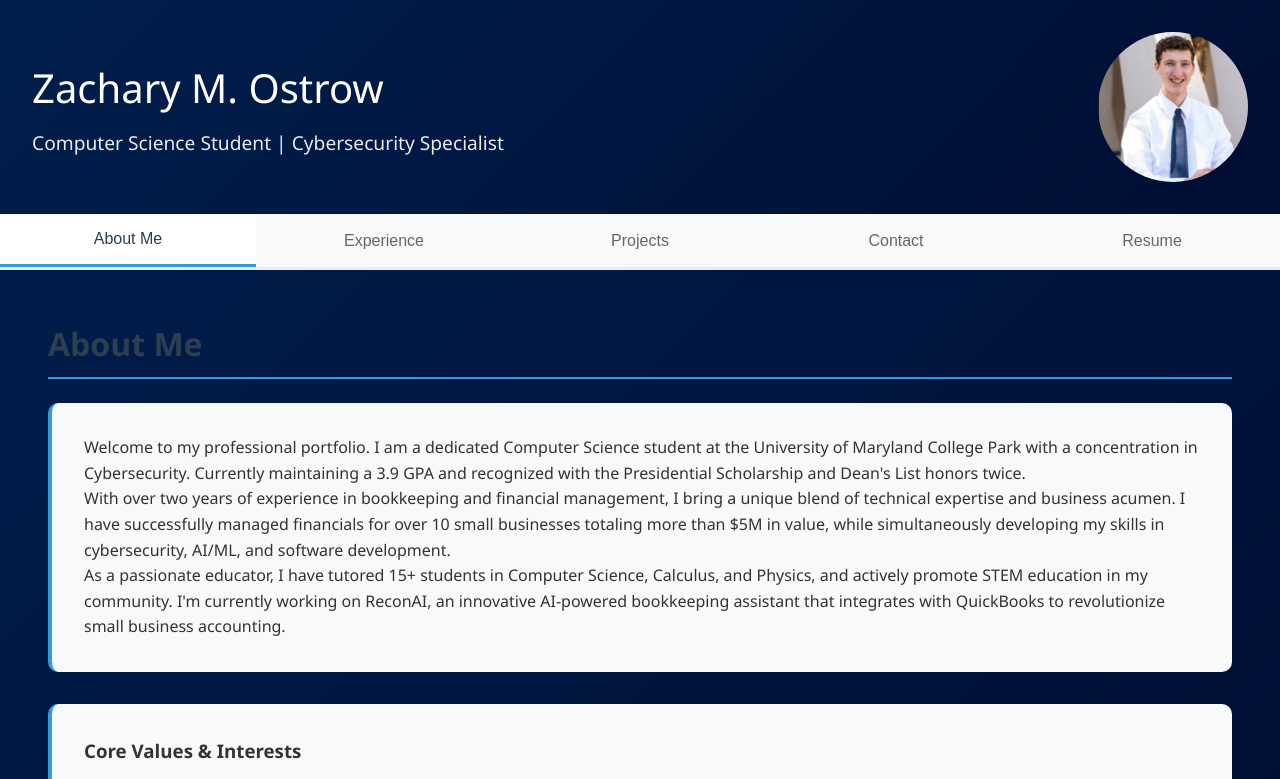
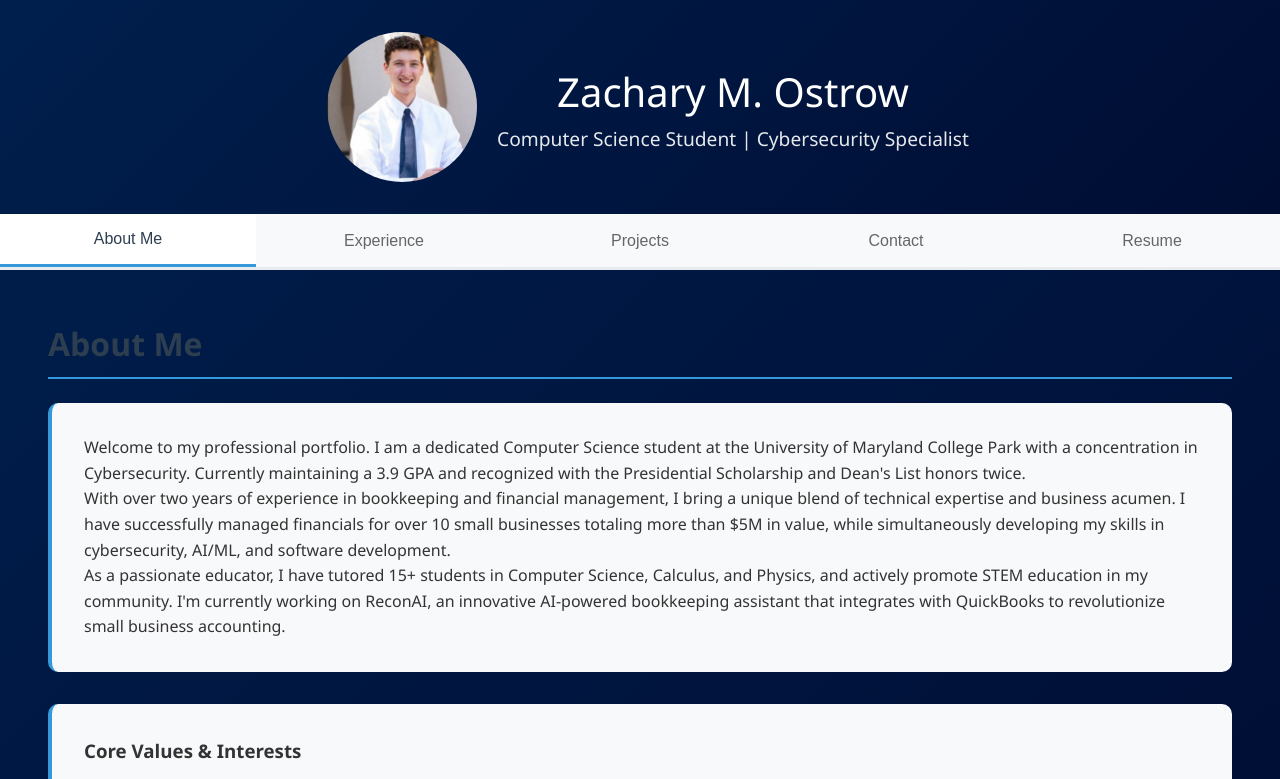
Before and after one commit to ZacharyOstrow/zacharyostrow.github.io, a plain HTML site: page index.html in a window 1280 px wide. Shown: the top 779 px of the page. Drawn offline with Linux system fonts and the light colour scheme.

Commit message:
Update index.html

```diff
--- a/index.html
+++ b/index.html
@@ -19,16 +19,6 @@
             min-height: 100vh;
         }
 
-       .header-flex {
-    display: flex;
-    justify-content: space-between; /* keeps name left, image right */
-    align-items: center;
-    flex-wrap: wrap;
-}
-
-.header-text {
-    text-align: left;
-}
 
 .circle-photo {
     width: 150px;
@@ -326,16 +316,14 @@
         }
     </style>
 <header>
-  <div class="header-flex">
-    <div class="header-text">
-      <h1>Zachary M. Ostrow</h1>
+  <div style="display: flex; align-items: center; justify-content: center; gap: 20px; flex-wrap: wrap;">
+    <img src="assets/linkpic.jpeg" class="circle-photo">
+    <div>
+      <h1 style="margin: 0;">Zachary M. Ostrow</h1>
       <p class="subtitle">Computer Science Student | Cybersecurity Specialist</p>
     </div>
-    <img src="assets/linkpic.jpeg" class="circle-photo" />
   </div>
 </header>
-
-
 
         <nav class="nav-tabs">
             <button class="tab-button active" onclick="openTab(event, 'about')">About Me</button>
```
